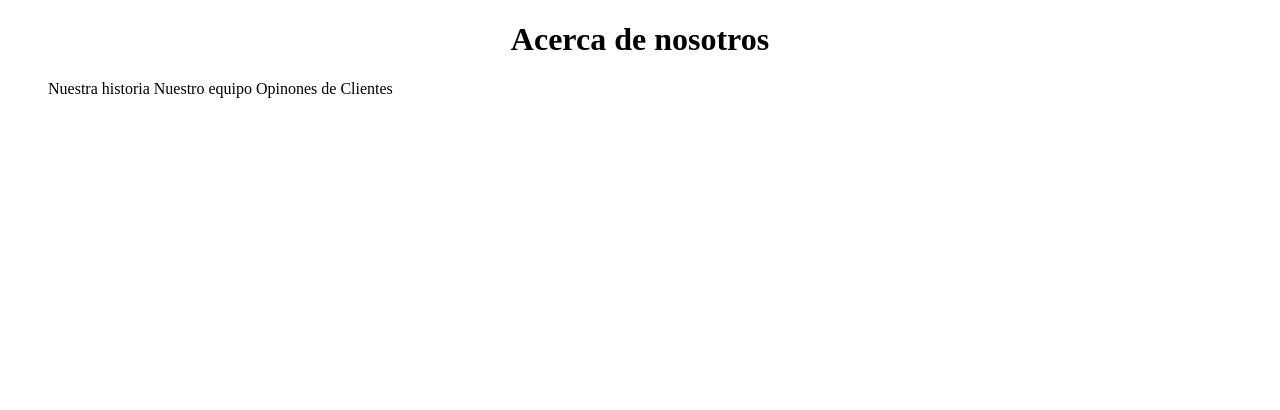
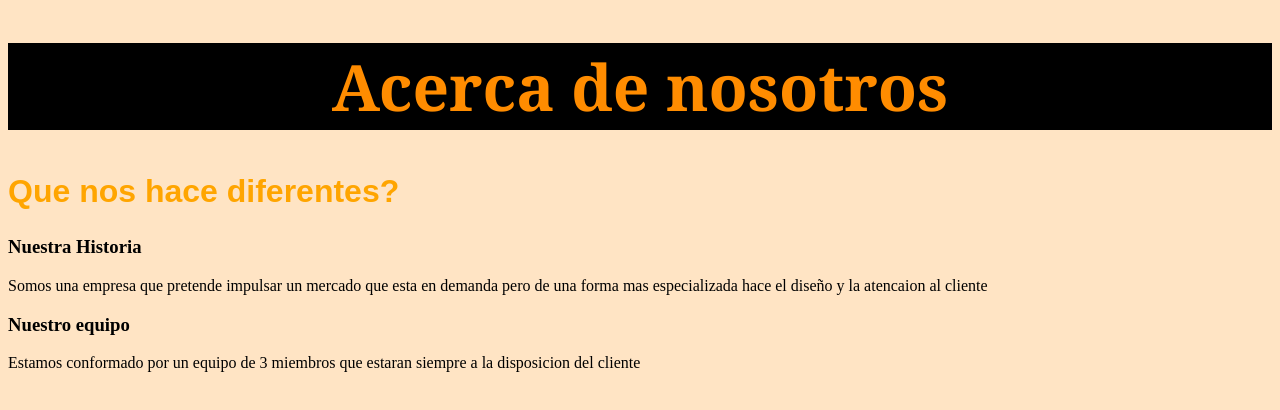
Before and after one commit to LeoAguirreJ/JacketStore, a plain HTML site: page about.html in a window 1280 px wide. Drawn offline with Linux system fonts and the light colour scheme.

Commit message:
acerca de

```diff
--- a/about.html
+++ b/about.html
@@ -1,22 +1,50 @@
 <!DOCTYPE html>
 <html lang="es">
+
 <head>
     <meta charset="UTF-8">
     <meta http-equiv="X-UA-Compatible" content="IE=edge">
     <meta name="viewport" content="width=device-width, initial-scale=1.0">
     <title>Document</title>
+    <style>
+        h1 {
+            color: darkorange;
+            font-family:Georgia, 'Times New Roman', Times, serif;
+            font-size: 400%;
+            background-color: black;
+        }
+        h2{
+            color: orange;
+            font-family: Arial, Helvetica, sans-serif;
+            font-size: 200%;
+        }
+        body{
+            background-color: bisque;
+        }
+    </style>
 </head>
+
 <body>
-   <header>
-       <center><h1>Acerca de nosotros</h1></center>
-       <nav>
-           <ul>
-               Nuestra historia
-               Nuestro equipo
-               Opinones de Clientes
-           </ul>
-       </nav>
 
-   </header>
+    <header>
+        <center>
+            <h1>Acerca de nosotros</h1>
+
+        </center>
+        <h2>Que nos hace diferentes?</h2>
+
+        <h3>Nuestra Historia</h3>
+
+        <p>Somos una empresa que pretende impulsar un mercado que esta en demanda pero de una
+            forma mas especializada hace el diseño y la atencaion al cliente
+        </p>
+        <h3>Nuestro equipo</h3>
+        <p>Estamos conformado por un equipo de 3 miembros que estaran siempre a la disposicion del cliente </p>
+    </header>
 </body>
+<main>
+
+
+</main>
+
 </html>
```
Also changed, not shown: Historia.html (added, +12 -0 lines), equipo.html (added, +12 -0 lines), imagenes/equipo.jpg (added), imagenes/historia.jpg (added).
